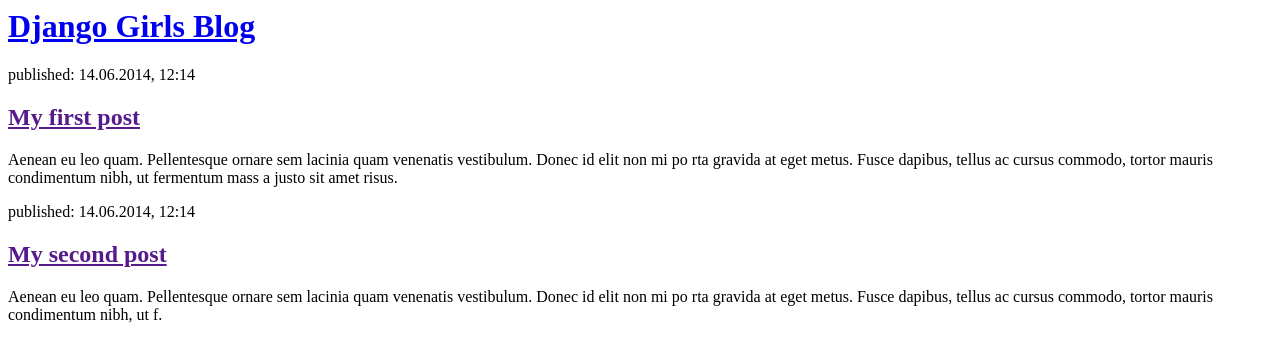
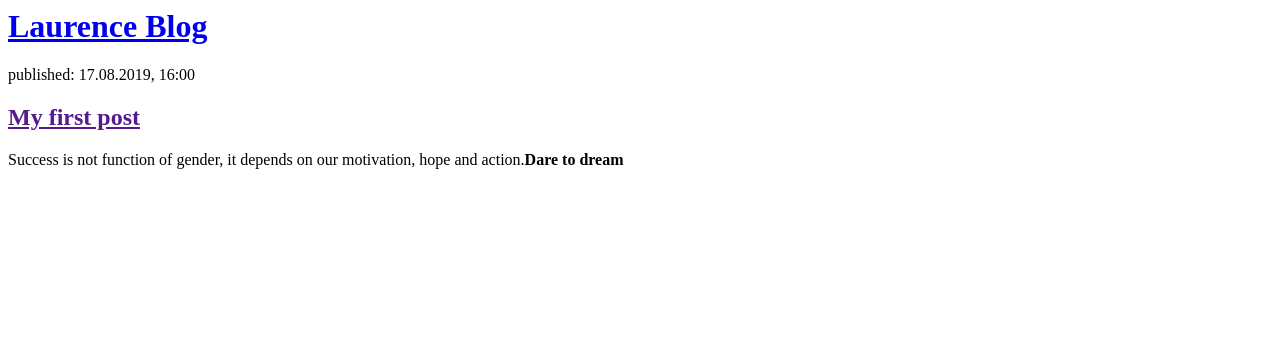
Before and after one commit to lalaniriana/Django-Girls-Project, a Django app: page / in a window 1280 px wide. Shown: the top 362 px of the page. Run offline with Django 3.2, Linux system fonts and the light colour scheme.

Commit message:
fanovana ny HTML faharoa

```diff
--- a/blog/templates/blog/post_list.html
+++ b/blog/templates/blog/post_list.html
@@ -4,20 +4,12 @@
 </head>
 <body>
 <div>
-<h1><a href="/">Django Girls Blog</a></h1>
+<h1><a href="/">Laurence Blog</a></h1>
 </div>
 <div>
-<p>published: 14.06.2014, 12:14</p>
+<p>published: 17.08.2019, 16:00</p>
 <h2><a href="">My first post</a></h2>
-<p>Aenean eu leo quam. Pellentesque ornare sem lacinia quam venenatis vestibulum. Donec id elit non mi po
-rta gravida at eget metus. Fusce dapibus, tellus ac cursus commodo, tortor mauris condimentum nibh, ut fermentum mass
-a justo sit amet risus.</p>
-</div>
-<div>
-<p>published: 14.06.2014, 12:14</p>
-<h2><a href="">My second post</a></h2>
-<p>Aenean eu leo quam. Pellentesque ornare sem lacinia quam venenatis vestibulum. Donec id elit non mi po
-rta gravida at eget metus. Fusce dapibus, tellus ac cursus commodo, tortor mauris condimentum nibh, ut f.</p>
+<p>Success is not function of gender, it depends on our motivation, hope and action.<strong>Dare to dream</strong></p>
 </div>
 </body>
 </html>
```
